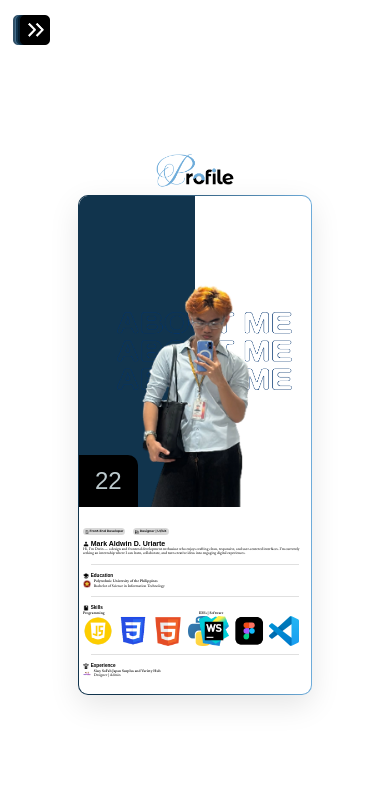
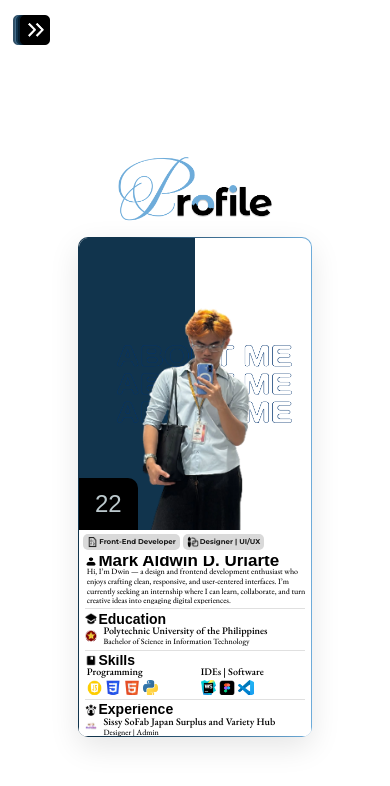
Before and after one commit to DwinnySlayer/portfolio2026, a React (Vite) app in the folder portfolio2026/: page /profile in a window 390 px wide. Shown: the top 786 px of the page. Built offline with nearby package versions, Linux system fonts and the light colour scheme; a web font is replaced by a local one.

Commit message:
profile responsive mobile done

```diff
--- a/portfolio2026/src/pages/profile/Profile.css
+++ b/portfolio2026/src/pages/profile/Profile.css
@@ -252,20 +252,28 @@
     margin: 0;
 }
 
-/*.section-body-container-skills-left p,*/
-/*.section-body-container-skills-right p {*/
-/*    margin: 0;*/
-/*    line-height: 1.2;*/
-/*}*/
+.skill-icon-img {
+    width: 2.6vw;
+    height: 2.6vw;
+}
 
-/*.skills-header-container p,*/
-/*.skills-header-container h2 {*/
-/*    margin: 0 !important;*/
-/*}*/
 
 /*responsiveness*/
 /* Responsive adjustments for Tablets and Mobile */
 @media (max-width: 768px) {
+    .profile-title {
+        padding-top: 40px;
+        padding-bottom: 0;
+        display: flex;
+        flex-direction: column;
+        align-items: center;
+        width: 100%;
+    }
+
+    .profile-title-img {
+        width: 40vw;
+    }
+
     .profile {
         padding: 20px; /* Reduce outer padding on small screens */
     }
@@ -299,4 +307,96 @@
         width: 100%;    /* Take full width when stacked */
         height: 300px;   /* Grow based on content */
     }
+
+    .roles-container {
+        display: flex;
+        flex-direction: row;
+        padding-left: 1vw;
+        gap: 1vw;
+        padding-top: 0.5vw;
+        padding-bottom: 1vw;
+    }
+
+    .roles-rectangle {
+        display: flex;
+        flex-direction: row;
+        width: auto;
+        height: auto;
+        padding: 0.5vw;
+        padding-left: 1vw;
+        padding-right: 1vw;
+        background-color: #D9D9D9;
+    }
+
+    .roles-img {
+        width: 3vw;
+        height: 3vw;
+    }
+
+    .variant-h1 {
+        font-size: 17px;
+    }
+
+    .variant-h2 {
+        font-size: 7px; /* Use px or rem for mobile! */
+        /*background-color: #00c6ff; !* Now this will definitely show *!*/
+        width: auto;
+        font-weight: 400;
+    }
+
+    .variant-h4 {
+        font-size: 14px;
+    }
+
+    .variant-p1 {
+        font-size: 10px;
+        padding-left: 1vw;
+    }
+
+    .variant-p2 {
+        padding-left: 1vw;
+        font-size: 8px;
+    }
+
+    .section-container {
+        /*padding-top: 1vw;*/
+        /*background-color: #535bf2;*/
+        /*padding-bottom: 1vw;*/
+    }
+
+    .section-header-container {
+        /*background-color: #6EACDA;*/
+        display: flex;
+        flex-direction: row;
+        /*align-items: baseline;*/
+        align-items: center;
+        justify-content: flex-start;
+    }
+
+    .section-body-container-educ {
+        padding-left: 1vw;
+    }
+
+    .section-icon {
+        width: 3vw;
+        height: 3vw;
+        padding-left: 1vw;
+    }
+
+    .image-logo {
+        width: 3vw;
+        height: 3vw;
+    }
+
+    .section-body-container-skills-logo {
+        gap: 3px;
+        height: auto;
+        margin-top: 2px;
+        padding-left: 1vw;
+    }
+
+    .skill-icon-img {
+        width: 4vw;
+        height: 4vw;
+    }
 }
--- a/portfolio2026/src/pages/profile/Profile.jsx
+++ b/portfolio2026/src/pages/profile/Profile.jsx
@@ -75,7 +75,15 @@ function Profile() {
                         </div>
                     </div>
 
-                    <Divider sx={{ width: '90%', mx: 'auto', my: 1, borderColor: '#e0e0e0', borderBottomWidth: 1 }} />
+                    <Divider
+                        sx={{
+                            width: { xs: '95%', md: '90%' },
+                            mx: 'auto',
+                            my: { xs: 0.5,协议: 1 },
+                            borderColor: '#e0e0e0',
+                            borderBottomWidth: 1
+                        }}
+                    />
 
                     {/*education*/}
                     <div className="section-container">
@@ -98,7 +106,16 @@ function Profile() {
                         </div>
                     </div>
 
-                    <Divider sx={{ width: '90%', mx: 'auto', my: 1, borderColor: '#e0e0e0', borderBottomWidth: 1 }} />
+                    <Divider
+                        sx={{
+                            width: { xs: '95%', md: '90%' },
+                            mx: 'auto',
+                            my: { xs: 0.5,协议: 1 },
+                            borderColor: '#e0e0e0',
+                            borderBottomWidth: 1
+                        }}
+                    />
+                    {/*<Divider sx={{ width: '90%', mx: 'auto', my: 1, borderColor: '#e0e0e0', borderBottomWidth: 1 }} />*/}
 
                     {/*skills*/}
                     <div className="section-container">
@@ -115,10 +132,10 @@ function Profile() {
                                     Programming
                                 </Typography>
                                 <div className="section-body-container-skills-logo">
-                                    <img src={js} alt="icon" className="icon-img"></img>
-                                    <img src={html} alt="icon" className="icon-img"></img>
-                                    <img src={css} alt="icon" className="icon-img"></img>
-                                    <img src={python} alt="icon" className="icon-img"></img>
+                                    <img src={js} alt="icon" className="skill-icon-img"></img>
+                                    <img src={html} alt="icon" className="skill-icon-img"></img>
+                                    <img src={css} alt="icon" className="skill-icon-img"></img>
+                                    <img src={python} alt="icon" className="skill-icon-img"></img>
                                 </div>
                             </div>
                             <div className="section-body-container-skills-right">
@@ -126,15 +143,24 @@ function Profile() {
                                     IDEs | Software
                                 </Typography>
                                 <div className="section-body-container-skills-logo">
-                                    <img src={webstorm} alt="icon" className="icon-img"></img>
-                                    <img src={figma} alt="icon" className="icon-img"></img>
-                                    <img src={vsicon} alt="icon" className="icon-img"></img>
+                                    <img src={webstorm} alt="icon" className="skill-icon-img"></img>
+                                    <img src={figma} alt="icon" className="skill-icon-img"></img>
+                                    <img src={vsicon} alt="icon" className="skill-icon-img"></img>
                                 </div>
                             </div>
                         </div>
                     </div>
 
-                    <Divider sx={{ width: '90%', mx: 'auto', my: 1, borderColor: '#e0e0e0', borderBottomWidth: 1 }} />
+                    <Divider
+                        sx={{
+                            width: { xs: '95%', md: '90%' },
+                            mx: 'auto',
+                            my: { xs: 0.5,协议: 1 },
+                            borderColor: '#e0e0e0',
+                            borderBottomWidth: 1
+                        }}
+                    />
+                    {/*<Divider sx={{ width: '90%', mx: 'auto', my: 1, borderColor: '#e0e0e0', borderBottomWidth: 1 }} />*/}
 
                     {/*experience*/}
                     <div className="section-container">
```
